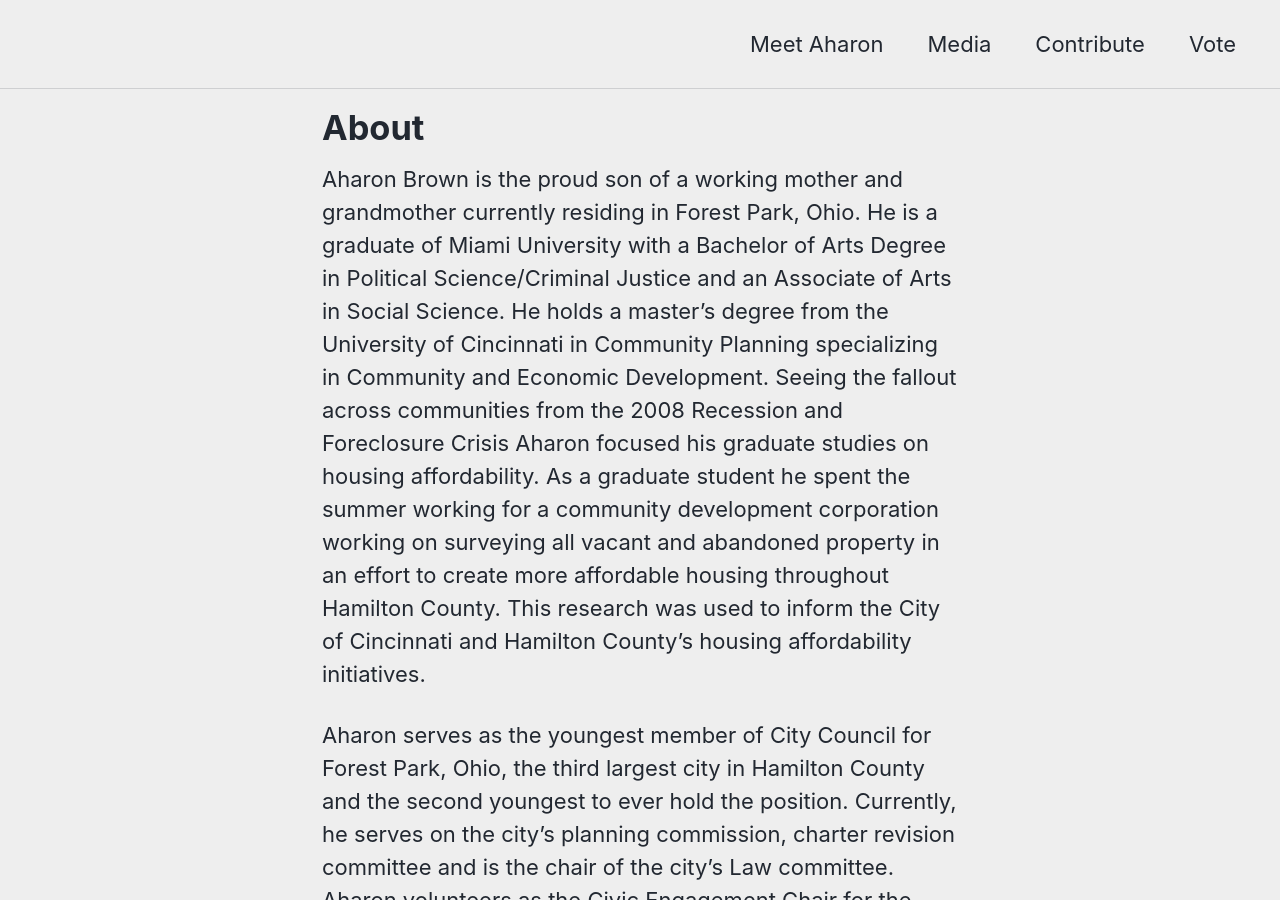
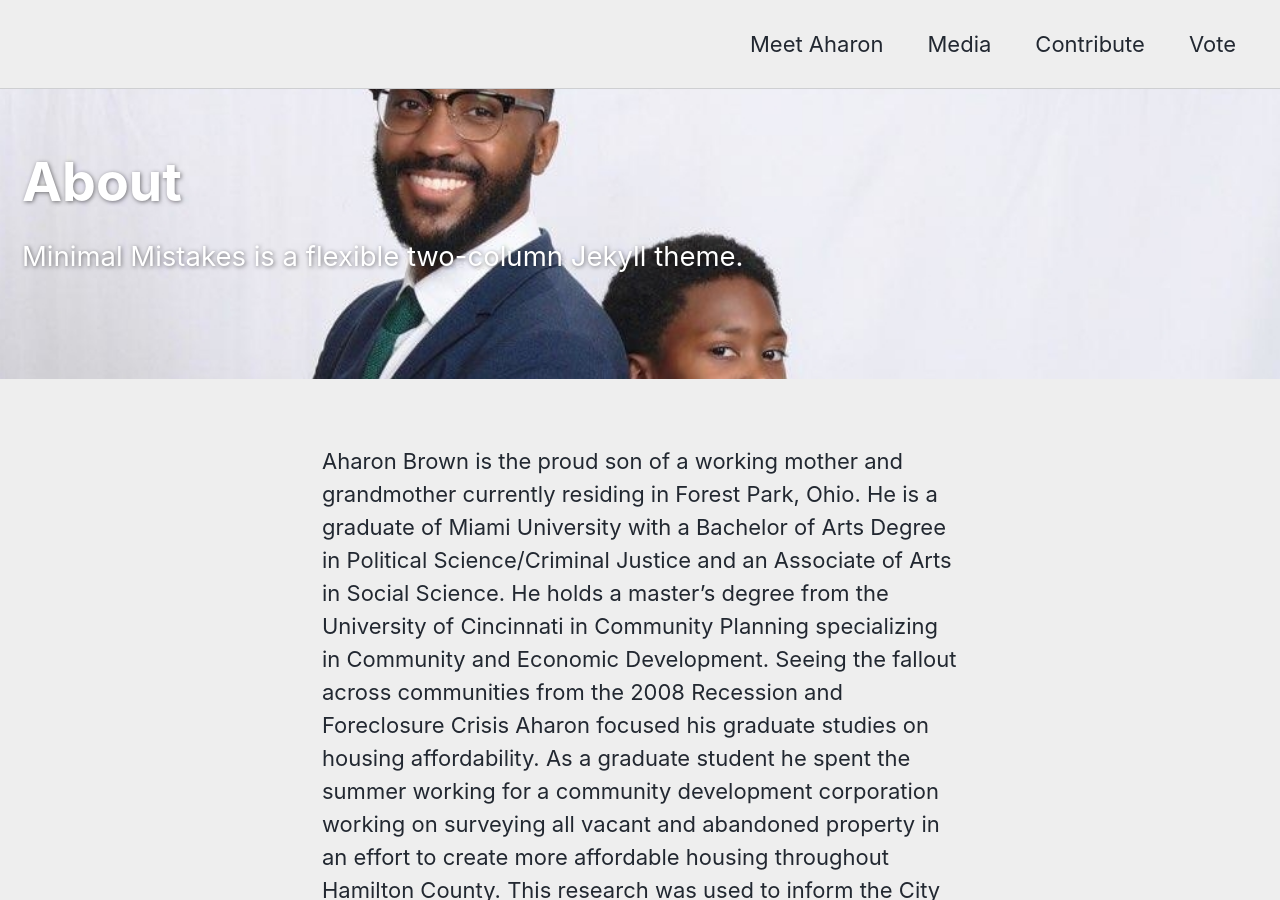
Before and after one commit to aharonbrownforestpark/aharonbrownforestpark.github.io, a Jekyll site: the page built from _pages/about.md, in a window 1280 px wide and 900 px high. Built offline with Jekyll 4.4.1, drawn with Linux system fonts in a browser that asks for light colours; cached includes are drawn as plain includes; nearby versions of some CDN libraries.

Commit message:
added image to page

```diff
--- a/_pages/about.md
+++ b/_pages/about.md
@@ -1,5 +1,7 @@
 ---
 permalink: /about/
+header:
+  overlay_image: /assets/images/AharonSonBusiness.jpg
 title: "About"
 layout: single
 excerpt: "Minimal Mistakes is a flexible two-column Jekyll theme."
```
